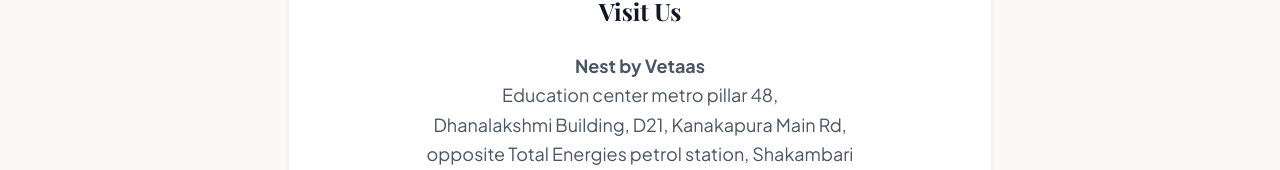
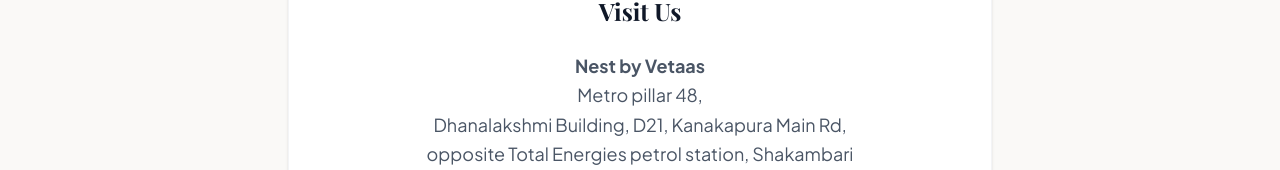
Before and after one commit to skandaumesh/vetaas1, a Next.js app: page /find-us in a window 1280 px wide. Shown: the part 429-599 px from the top of the page. Built offline with nearby package versions, Linux system fonts and the light colour scheme; no server answers; the database is empty.

Commit message:
Remove Education center from address

```diff
--- a/src/app/find-us/page.tsx
+++ b/src/app/find-us/page.tsx
@@ -38,7 +38,7 @@
 
             <div className="text-center text-gray-600 text-lg leading-relaxed mb-10 max-w-md">
               <p className="font-bold">Nest by Vetaas</p>
-              <p>Education center metro pillar 48,</p>
+              <p>Metro pillar 48,</p>
               <p>Dhanalakshmi Building, D21, Kanakapura Main Rd,</p>
               <p>opposite Total Energies petrol station, Shakambari Nagar,</p>
               <p>1st Phase, J. P. Nagar, Bengaluru, Karnataka 560078</p>
```
